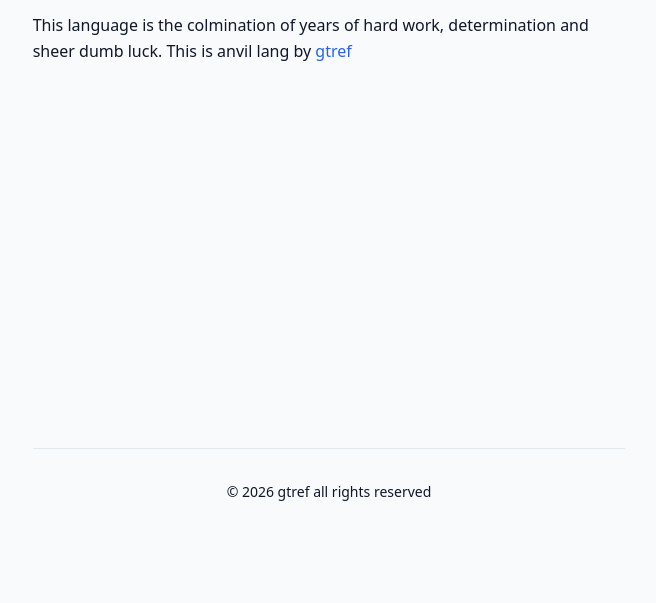
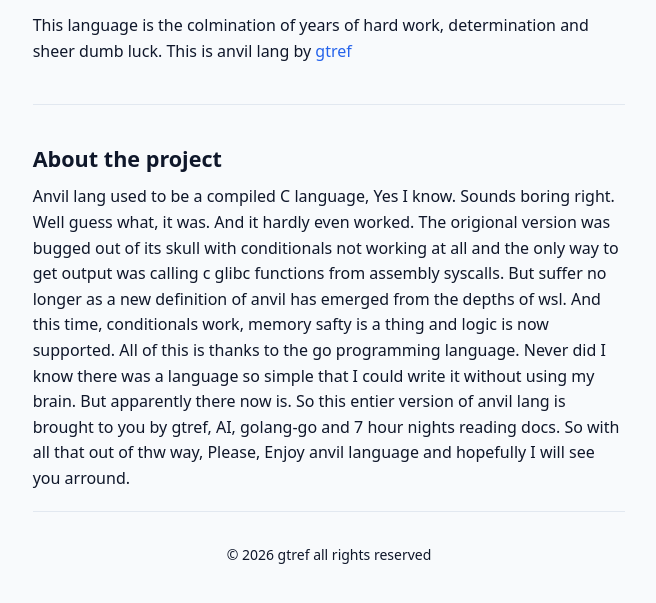
Before and after one commit to anvil-language/anvil-lang, a plain HTML site: page index.html in a window 1280 px wide. Shown: the part 245-848 px from the top of the page, without its empty margins (311-967 px from the left). Before the commit the page ends 800 px from the top, so only its background shows below. Drawn offline with Linux system fonts and the light colour scheme.

Commit message:
Update index.html

```diff
--- a/index.html
+++ b/index.html
@@ -1,3 +1,4 @@
+<!DOCTYPE html>
 <html>
   <head>
     <title>Welcome</title>
@@ -12,6 +13,16 @@
     <br>
     <main>
       <p> This language is the colmination of years of hard work, determination and sheer dumb luck. This is anvil lang by <a href="https://github.com/gtref">gtref</a></p>
+      <hr>
+      <h3>About the project</h3>
+        <div>
+          <p>Anvil lang used to be a compiled C language, Yes I know. Sounds boring right. Well guess what, it was. And it hardly even worked. The origional version was bugged
+          out of its skull with conditionals not working at all and the only way to get output was calling c glibc functions from assembly syscalls. But suffer no longer as a new
+          definition of anvil has emerged from the depths of wsl. And this time, conditionals work, memory safty is a thing and logic is now supported. All of this is thanks to
+          the go programming language. Never did I know there was a language so simple that I could write it without using my brain. But apparently there now is. So this entier version
+          of anvil lang is brought to you by gtref, AI, golang-go and 7 hour nights reading docs. So with all that out of thw way, Please, Enjoy anvil language and hopefully I will
+          see you arround.</p>
+        </div>
     </main>
 
     <footer>
```
